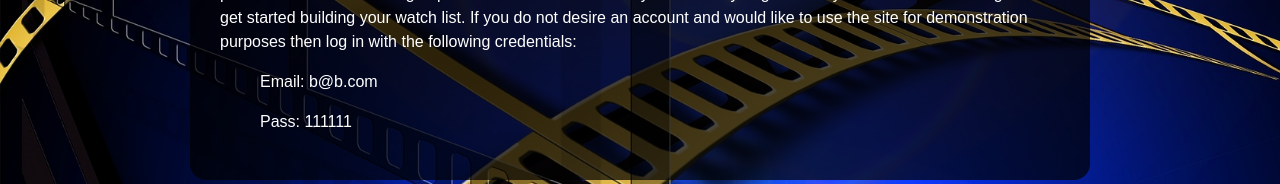
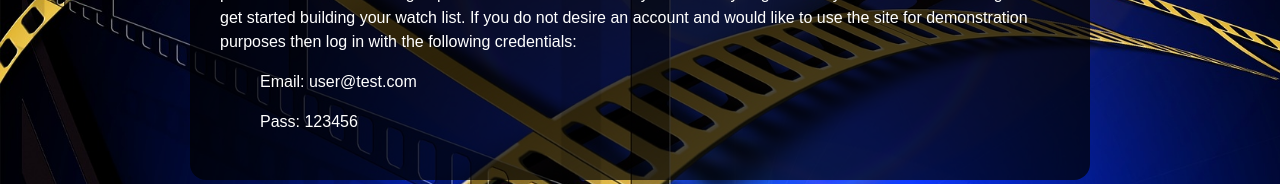
Before and after one commit to BVolt/Projects, a React (Create React App) app: page / in a window 1280 px wide. Shown: the part 718-902 px from the top of the page. Built offline with nearby package versions, Linux system fonts and the light colour scheme; no server answers.

Commit message:
cleaning up

```diff
--- a/src/components/Home/Home.js
+++ b/src/components/Home/Home.js
@@ -27,8 +27,8 @@ const Home = () => {
                     get started building your watch list.
                     If you do not desire an account and would like to use the site for demonstration purposes then log in with the following credentials:
                 </p>
-                <p>Email: b@b.com</p>
-                <p>Pass: 111111</p>
+                <p>Email: user@test.com</p>
+                <p>Pass: 123456</p>
             </div>
             {currentUser ?
                 <div className="home-buttons">
--- a/src/components/MovieLists/Browse.js
+++ b/src/components/MovieLists/Browse.js
@@ -99,6 +99,7 @@ const Browse = () => {
     }])
 
     try{
+        console.log(docRef)
         setError("")
         const docRef= await firebase
         .firestore()
```
Also changed, not shown: src/steps.txt (deleted).
